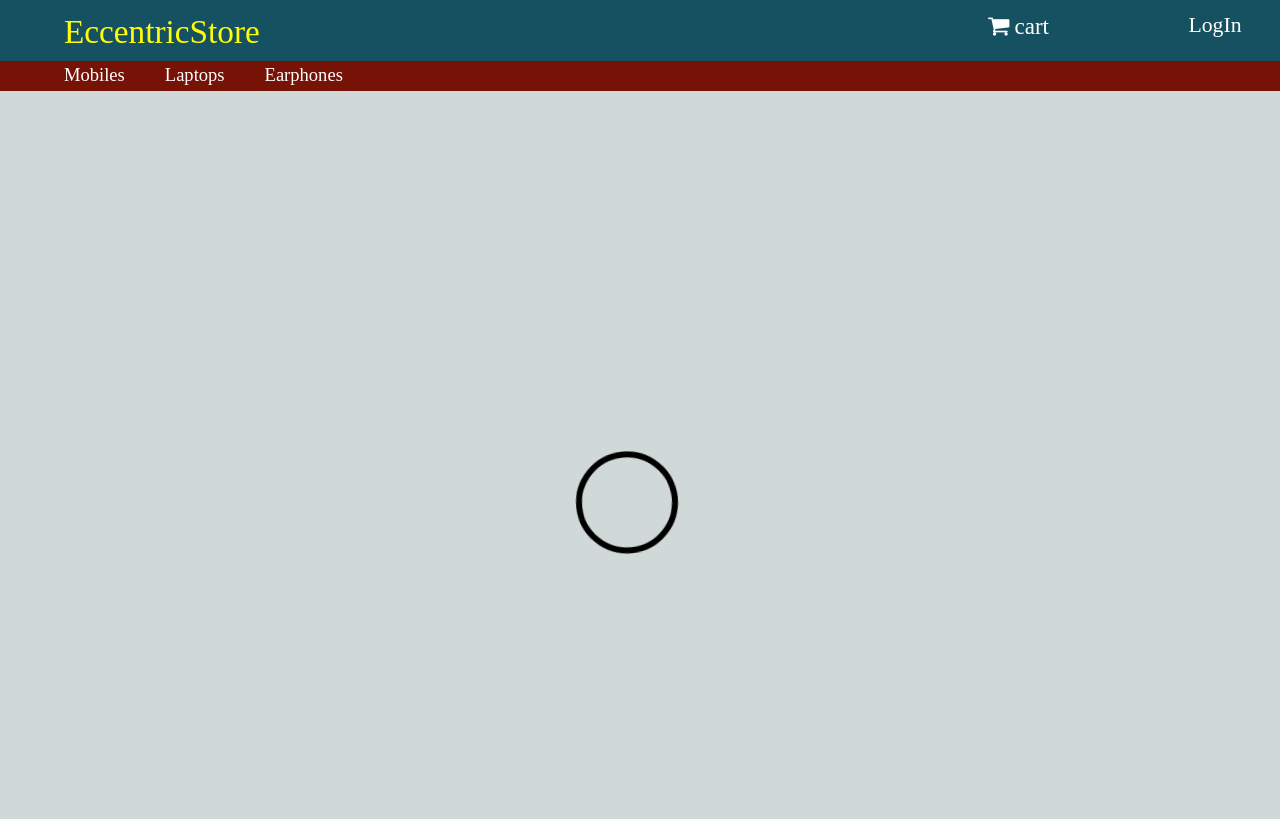
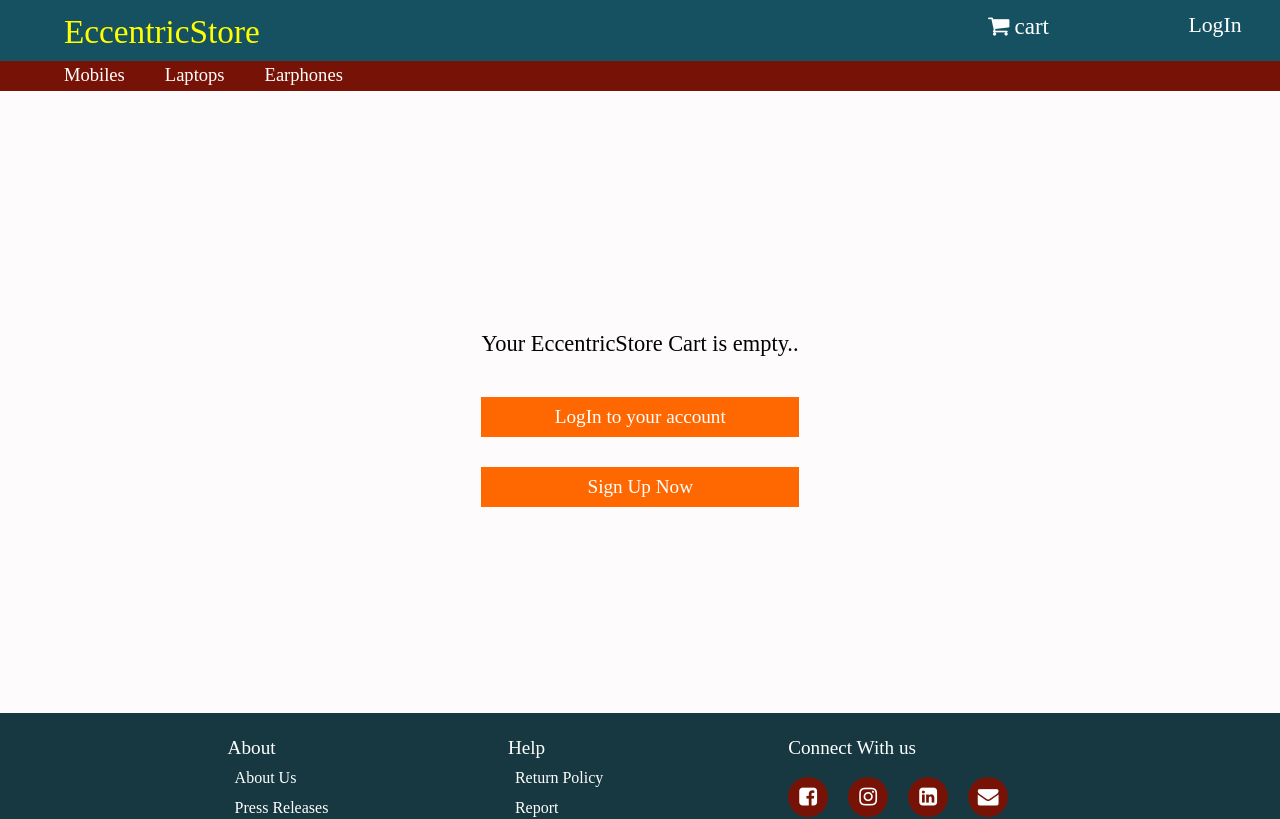
Before and after one commit to deadlock314/Ecommerce-site-Frontend, a React (Create React App) app: page /cart in a window 1280 px wide. Shown: the top 819 px of the page. Built offline with nearby package versions, Linux system fonts and the light colour scheme.

Commit message:
fixed direct cart link

```diff
--- a/src/CartComponents/Cart.js
+++ b/src/CartComponents/Cart.js
@@ -11,12 +11,14 @@ import { priceAdder } from '../HelperFun/priceAdder';
 const Cart=()=> {
 
 const param=useParams();
+let loading=false;
 const cartData=useSelector(state=> state.cartData);
+if(param.ProductId)
+{
+
      const ProductType= param.ProductType || useSelector((state)=>state.productType.value);
      const dispatch=useDispatch();
-
-const [loading ,setLoading]=useState(true);
-
+     let [loading ,setLoading]=useState(false);
      const checkForDuplicate=()=>{
          for (let i = 0; i < cartData.prevCartData.length; i++)
            if(cartData.prevCartData[i].productId==param.ProductId){
@@ -42,11 +44,16 @@ const checkForDuplicate=()=>{
       }
       })();
    },[param.ProductId]);
+}
+else{
+    loading=false;
+}
+
 
    return (
    <>
       {
-     loading ? <Spinner/>  : (param.ProductId==undefined && cartData.prevCartData.length<=0 )?<EmptyCart/> : <CartWithProduct />
+      (param.ProductId==undefined && cartData.prevCartData.length<=0 )?<EmptyCart/> : loading ? <Spinner/>  : <CartWithProduct />
       }
    </>
    )
```
Lines whose indentation alone changed are shown as unchanged.
